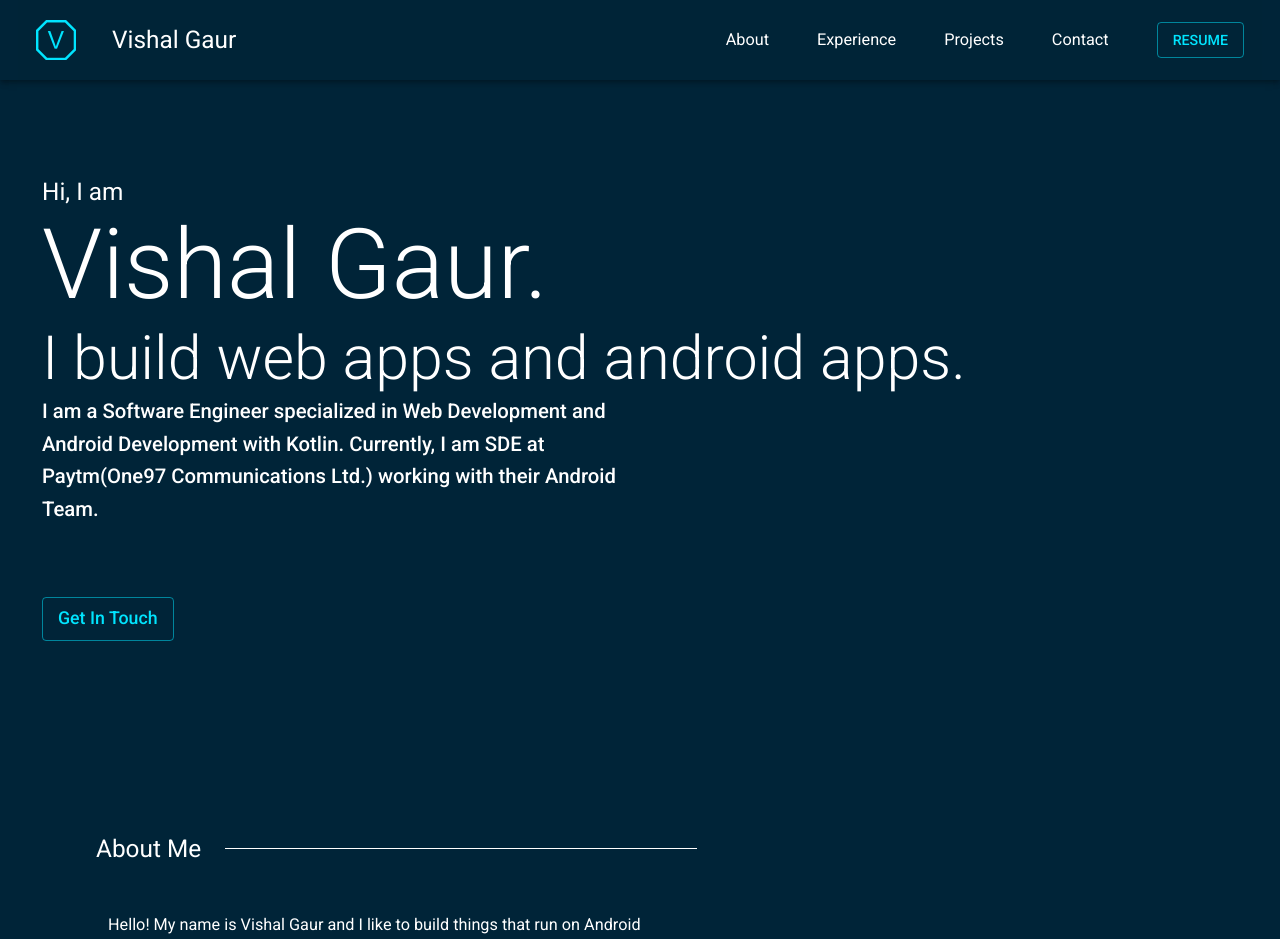
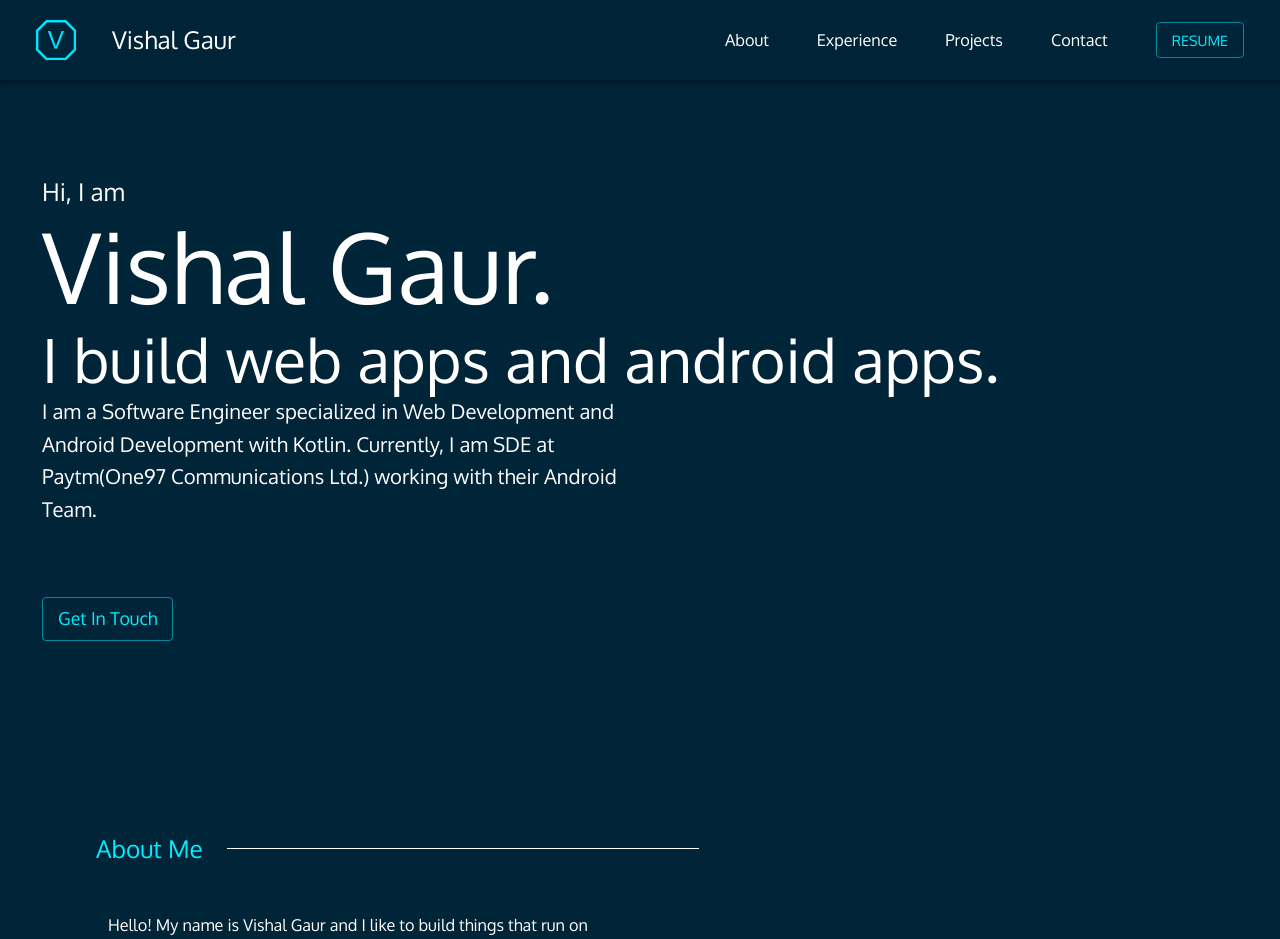
Before and after one commit to i-vishi/my-portfolio, a Next.js app: page / in a window 1280 px wide. Shown: the top 939 px of the page. Built offline with nearby package versions, Linux system fonts and the light colour scheme; no server answers.

Commit message:
minor ui changes

```diff
--- a/components/AboutMe.js
+++ b/components/AboutMe.js
@@ -22,6 +22,7 @@ const useStyles = makeStyles((theme) => ({
     paddingRight: theme.spacing(2),
   },
   aboutText: {
+    fontSize: "1.15em",
     order: 2,
     [theme.breakpoints.up("sm")]: {
       order: 1,
--- a/components/ComponentHeading.js
+++ b/components/ComponentHeading.js
@@ -13,6 +13,8 @@ const useStyles = makeStyles((theme) => ({
     paddingRight: theme.spacing(4),
     display: "flex",
     whiteSpace: "nowrap",
+    color: theme.palette.secondary.main,
+    fontFamily: "Cinzel"
   },
 }));
 
--- a/components/theme.js
+++ b/components/theme.js
@@ -8,7 +8,7 @@ const theme = createMuiTheme({
       main: "#002438",
     },
     secondary: {
-      main: "#00e5ff",
+      main: "#00efff",
     },
     error: {
       main: red.A400,
@@ -24,7 +24,7 @@ const theme = createMuiTheme({
   typography: {
     htmlFontSize: 18,
     fontSize: 16,
-    fontFamily: "Roboto, Helvetica, Arial, sans-serif",
+    fontFamily: "Oxygen, Roboto, Helvetica, Arial, sans-serif",
   },
 });
 
--- a/pages/_document.js
+++ b/pages/_document.js
@@ -1,8 +1,6 @@
 /* eslint-disable react/jsx-props-no-spreading */
 import React from "react";
-import Document, {
-  Html, Head, Main, NextScript,
-} from "next/document";
+import Document, { Html, Head, Main, NextScript } from "next/document";
 import { ServerStyleSheets } from "@material-ui/core/styles";
 import theme from "../components/theme";
 
@@ -17,7 +15,15 @@ export default class MyDocument extends Document {
             rel="stylesheet"
             href="https://fonts.googleapis.com/css?family=Roboto:300,400,500,700&display=swap"
           />
-          <link rel="stylesheet" href="https://fonts.googleapis.com/icon?family=Material+Icons" />
+          <link
+            rel="stylesheet"
+            href="https://fonts.googleapis.com/icon?family=Material+Icons"
+          />
+          <link
+            href="https://fonts.googleapis.com/css2?family=Oxygen&display=swap"
+            rel="stylesheet"
+          />
+          <link href="https://fonts.googleapis.com/css2?family=Cinzel:wght@700&display=swap" rel="stylesheet" />
         </Head>
         <body>
           <Main />
@@ -57,9 +63,10 @@ MyDocument.getInitialProps = async (ctx) => {
   const sheets = new ServerStyleSheets();
   const originalRenderPage = ctx.renderPage;
 
-  ctx.renderPage = () => originalRenderPage({
-    enhanceApp: (App) => (props) => sheets.collect(<App {...props} />),
-  });
+  ctx.renderPage = () =>
+    originalRenderPage({
+      enhanceApp: (App) => (props) => sheets.collect(<App {...props} />),
+    });
 
   const initialProps = await Document.getInitialProps(ctx);
 
```
Also changed, not shown: components/ContactMe.js (added).
